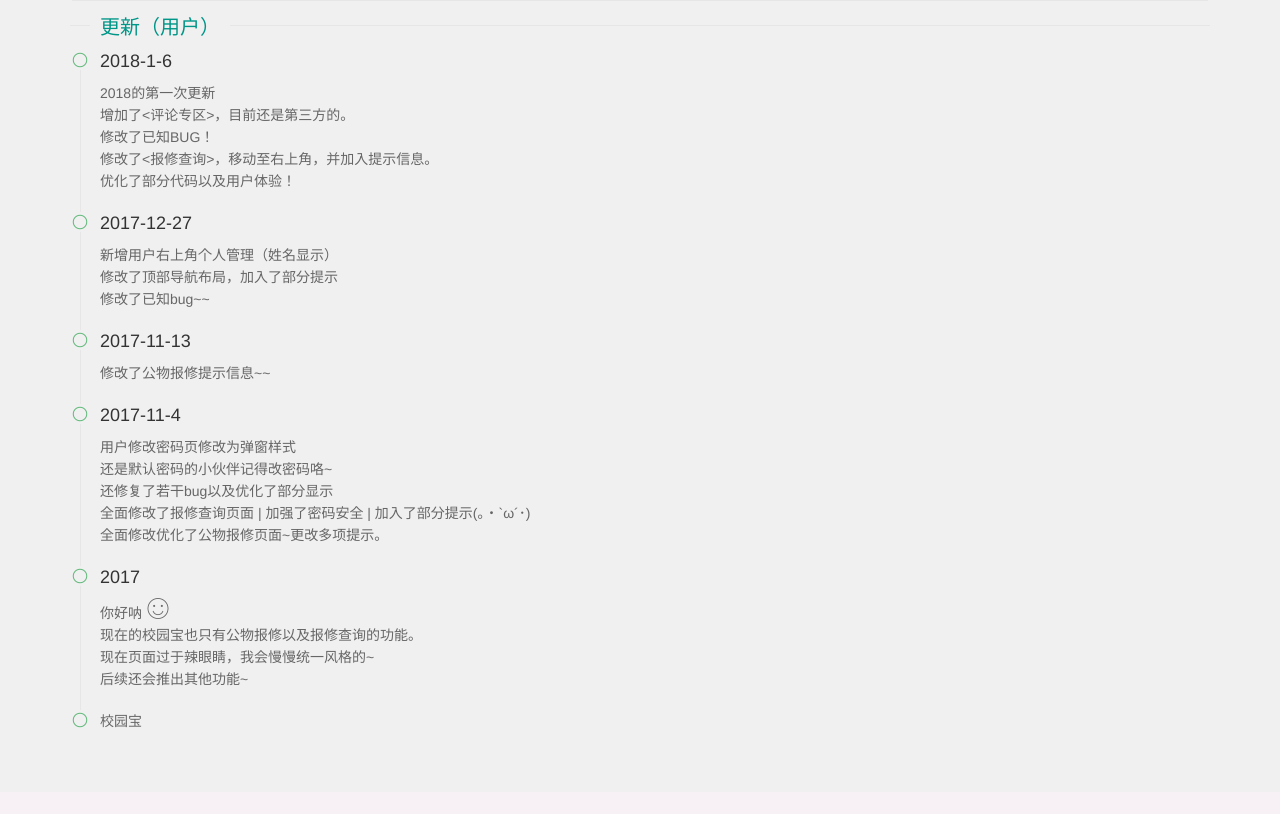
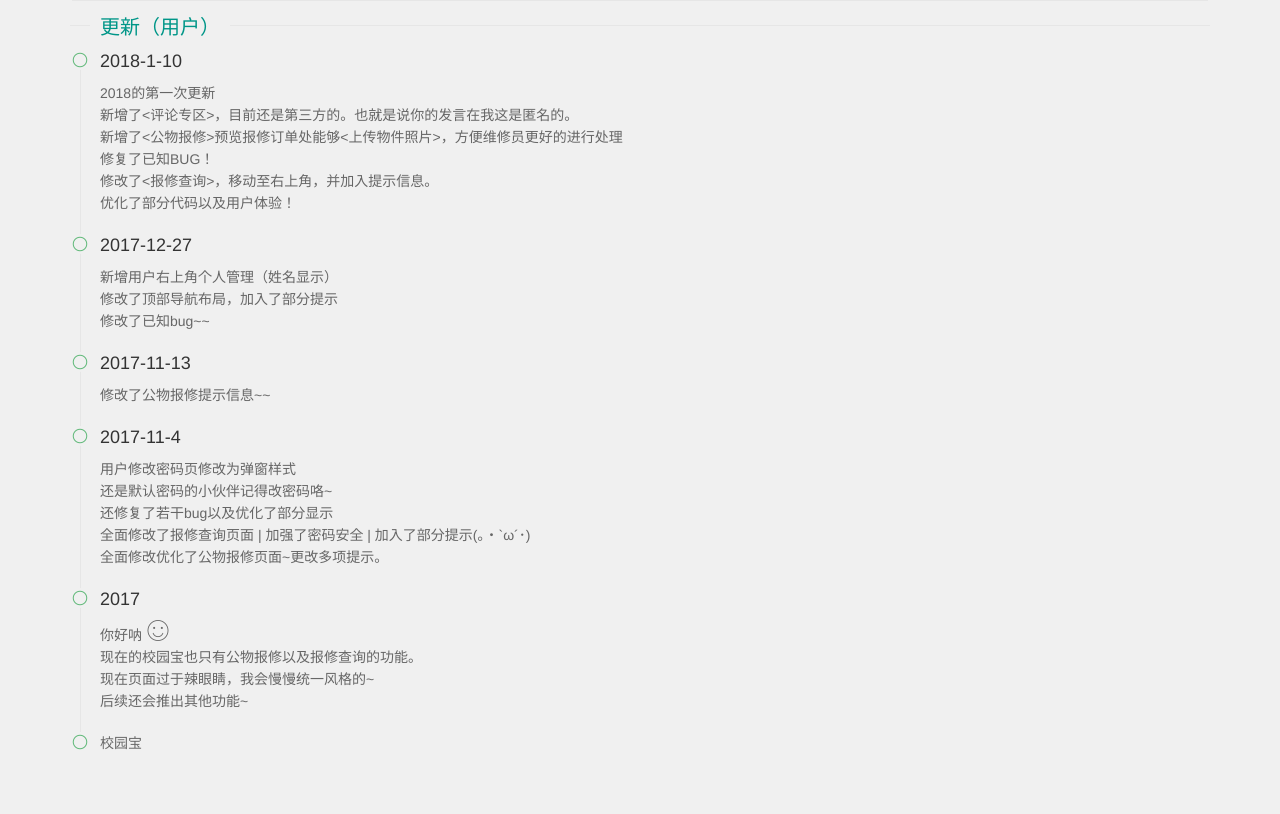
Before and after one commit to yankaics/SchoolB, a PHP site: page /copy.php in a window 1280 px wide. Shown: the part 943-1757 px from the top of the page. Before the commit the page ends 1671 px from the top, so only its background shows below. Run offline with PHP 8.4, Linux system fonts and the light colour scheme.

Commit message:
新增照片上传

```diff
--- a/INDEX/gwbx/alerts.php
+++ b/INDEX/gwbx/alerts.php
@@ -62,6 +62,7 @@
     	<fieldset class="layui-elem-field">
           <legend style="font-size:32px;">报修须知</legend><br>
           <div class="layui-field-box layui-anim layui-anim-upbit">
+            <p>可选：拍好你需要维修的照片。</p><br>
             <p>报修请严格按照提示进行填写！</p><br>
             <p>不可乱填，不可用别人的信息！</p><br>
             <p>发现违规行为，将会进行处罚！</p><br>
--- a/copy.php
+++ b/copy.php
@@ -59,10 +59,11 @@
             <li class="layui-timeline-item">
                 <i class="layui-icon layui-timeline-axis"  style=" background-color:#F0F0F0;">&#xe63f;</i>
                 <div class="layui-timeline-content layui-text">
-                  <h3 class="layui-timeline-title">2018-1-6</h3>
+                  <h3 class="layui-timeline-title">2018-1-10</h3>
                   <p>2018的第一次更新</p>
-                  <p>增加了<评论专区>，目前还是第三方的。</p>
-                  <p>修改了已知BUG！</p>
+                  <p>新增了<评论专区>，目前还是第三方的。也就是说你的发言在我这是匿名的。</p>
+                  <p>新增了<公物报修>预览报修订单处能够<上传物件照片>，方便维修员更好的进行处理</p>
+                  <p>修复了已知BUG！</p>
                   <p>修改了<报修查询>，移动至右上角，并加入提示信息。</p>
                   <p>优化了部分代码以及用户体验！</p>
                 </div>
```
Also changed, not shown: INDEX/gwbx/stu2_index.php (+8 -13 lines), INDEX/gwbx/stu3_index.php (+8 -7 lines), INDEX/gwbx/stu4_index.php (+6 -3 lines), INDEX/gwbx/stuinsert_index.php (+14 -2 lines).
